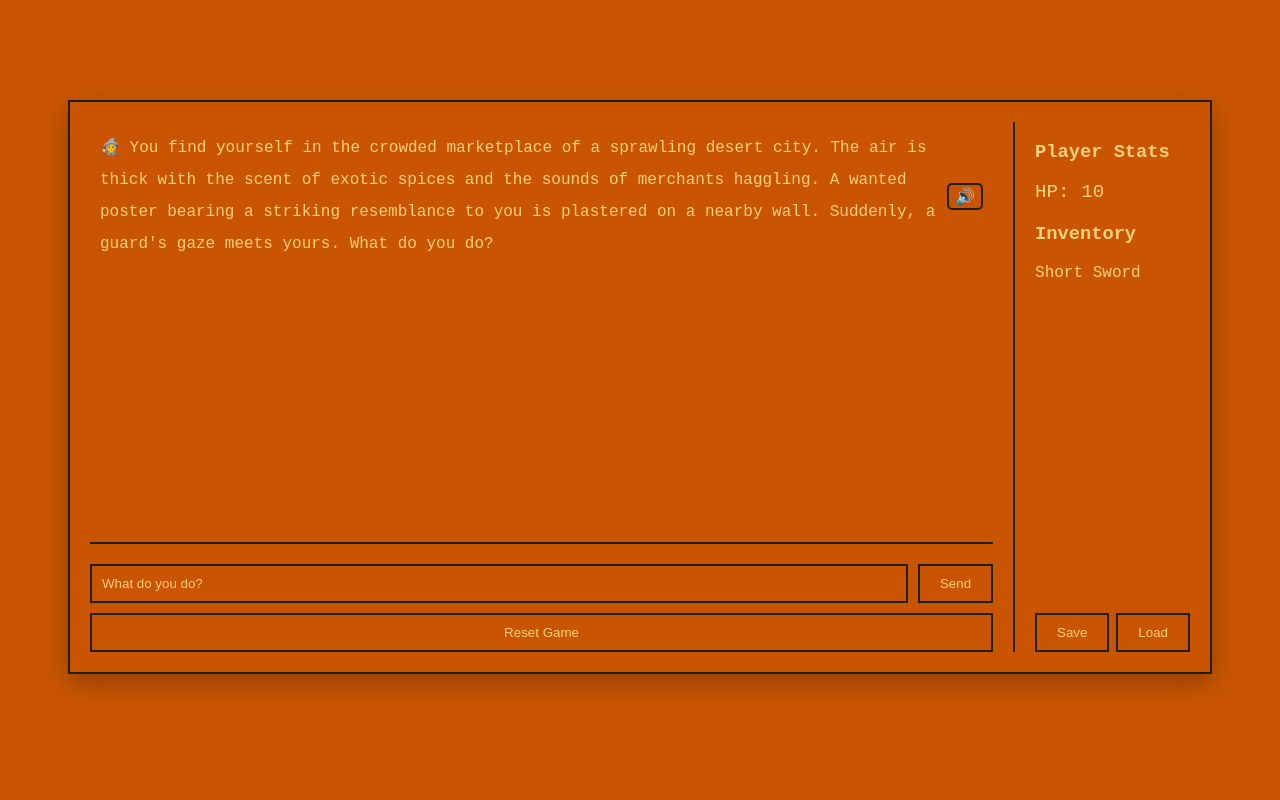
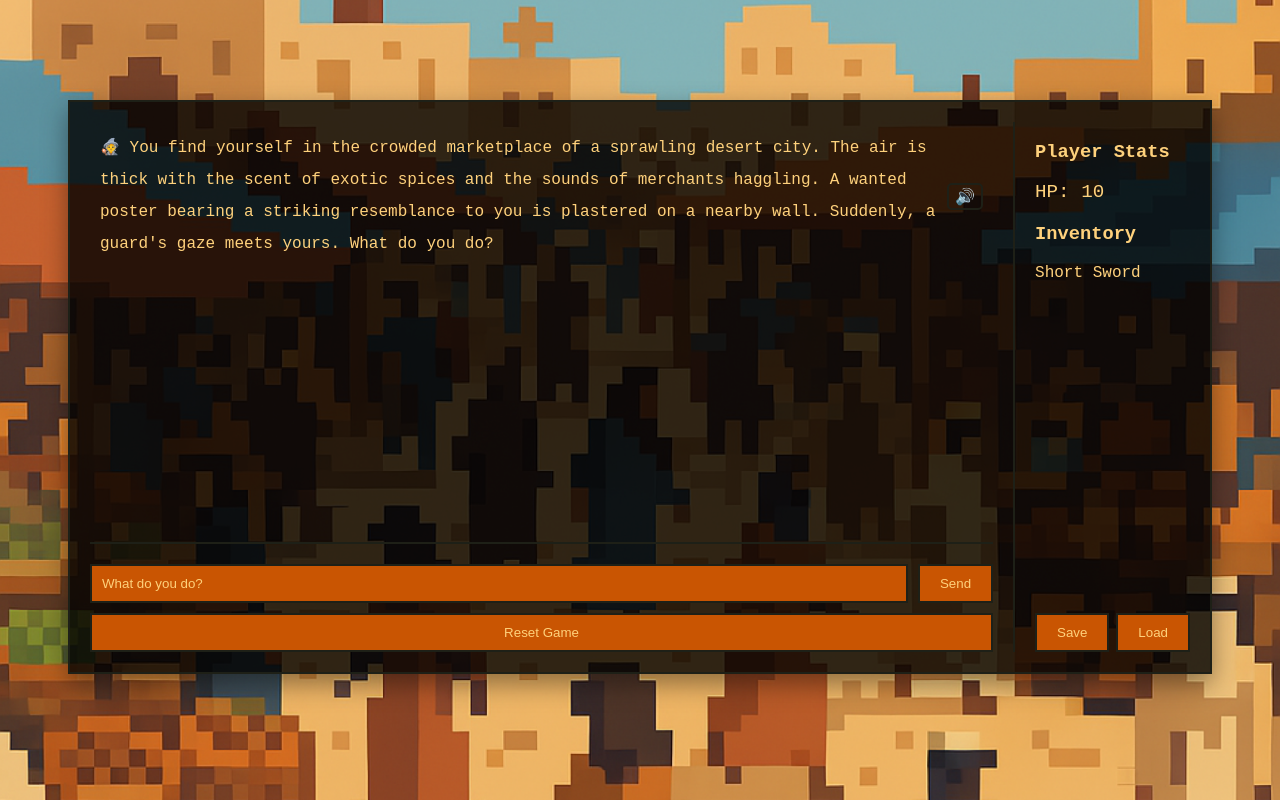
Before and after one commit to roilee1101/GemiDice-StormHacks_2025, a Flask app: page / in a window 1280 px wide. Run offline with Flask 3, Linux system fonts and the light colour scheme.

Commit message:
added backgrounds

```diff
--- a/static/style.css
+++ b/static/style.css
@@ -2,34 +2,35 @@
     --bg: #0f0f12;
     --card: #181a1f;
     --text: #e6e6e6;
-
+    --background-image: none;
 }
 
 :root[data-theme="tavern"] {
     --bg: #1b1512;
     --card: #2a221d;
     --text: #f4e6c5;
-
+    --background-image: url('images/Desktop - 3.png');
 }
 
 :root[data-theme="cave"] {
     --bg: #0b1116;
     --card: #070d7b;
     --text: #e2eef8;
-
+    --background-image: url('images/Desktop - 1.png');
 }
 
 :root[data-theme="desert"] {
     --bg: #c95502;
     --card: #070d0b;
     --text: #fed17c;
-
+    --background-image:url('images/Desktop - 2.png');
 }
 
 :root[data-theme="temple"] {
     --bg: #2e2b25;
     --card: #4a463a;
     --text: #e0d8b0;
+    --background-image: url('images/Desktop - 4.png');
 }
 
 html, body, #game-container, #sidebar, #player-input, #send-btn, #reset-btn, #save-btn, #load-btn, #chat-box {
@@ -38,6 +39,10 @@ html, body, #game-container, #sidebar, #player-input, #send-btn, #reset-btn, #sa
 
 body {
     background: var(--bg);
+    background-image: var(--background-image);
+    background-size: cover;
+    background-position: center;
+    background-attachment: fixed;
     font-family: 'Courier New', Courier, monospace;
     justify-content: center;
     align-items: center;
@@ -47,6 +52,8 @@ body {
     display: flex;
     flex-direction: column;
 }
+
+
 
 html {
     scroll-behavior: smooth;
@@ -60,7 +67,8 @@ html {
     max-width: 1100px;
     border: 2px solid color-mix(in oklab, var(--card), var(--text) 12%);
     padding: 20px;
-    box-shadow: 0 10px 24px rgba(0,0,0,0.25);
+    box-shadow: 0 10px 24px rgba(0,0,0,0.4);
+    background-color: rgba(0,0,0,0.8);
 }
 
 #main-content {
```
Also changed, not shown: static/images/Desktop - 1.png (added), static/images/Desktop - 2.png (added), static/images/Desktop - 3.png (added), static/images/Desktop - 4.png (added).
